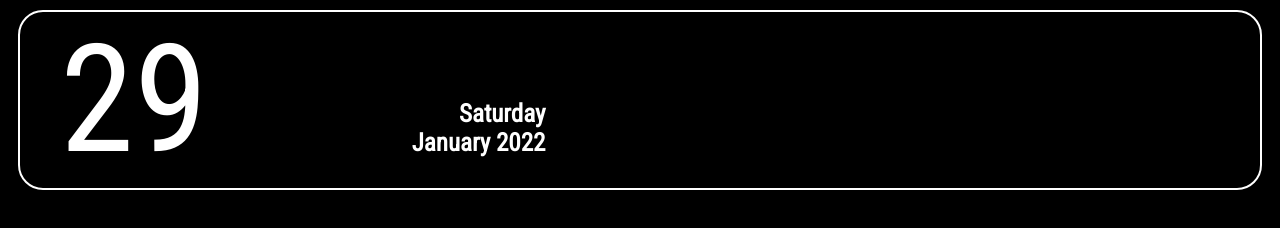
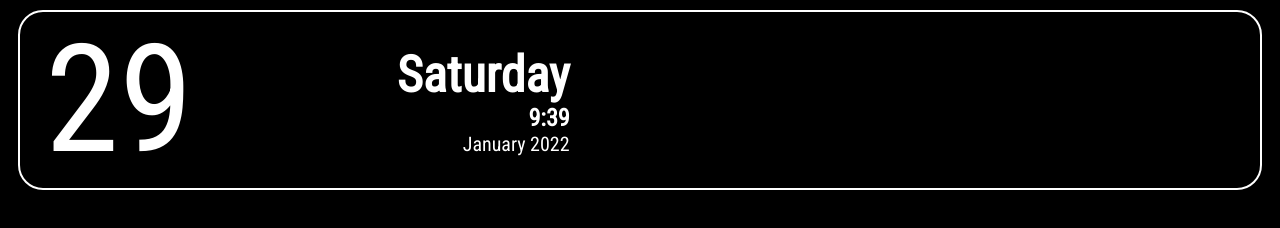
Before and after one commit to aanderson60/tamu-hack-2022, a plain HTML site: page front-end-pi/index.html in a window 1280 px wide. Shown: the top 228 px of the page. Drawn offline with Linux system fonts and the light colour scheme.

Commit message:
More changes

```diff
--- a/front-end-pi/index.html
+++ b/front-end-pi/index.html
@@ -7,21 +7,9 @@
         <div class="current-date">
         <ul>
             <li id="day-num"><h1></h1></li>
-            <li id="day-month-year"><h2 id="day"></h2><h2 id="month-year"></h2></li>
+            <li id="day-month-year"><h2 id="day"></h2><h2 id="time"></h2><h2 id="month-year"></h2></li>
         </ul>
+        <script src="time.js"></script>
         </div>
-        <script>
-            var date = new Date();
-            var year = date.getFullYear();
-            const MONTHS = ["January","February","March","April","May","June","July","August","September","October","November","December"];
-            const DAYS = ["Sunday","Monday","Tuesday","Wednesday","Thursday","Friday","Saturday"];
-            var month = MONTHS[date.getMonth()];
-            var day = DAYS[date.getDay()];
-            var dayNum = date.getDate();
-            document.getElementById("month-year").innerHTML = month + " " + year;
-            document.getElementById("day").innerHTML = day;
-            document.getElementById("day-num").innerHTML = dayNum;
-            console.log(day+dayNum+month+year);
-        </script>
     </body>
     </html>
--- a/front-end-pi/styles.css
+++ b/front-end-pi/styles.css
@@ -20,12 +20,23 @@ body {
     text-align: right;
 }
 
+#day {
+    font-size: 50px;
+}
+
+#month-year {
+    font-weight: normal;
+    font-size: 20px;
+}
+
 .current-date ul {
     list-style: none;
     border: 2px solid white;
     margin: 10px;
     border-radius: 25px;
     padding-bottom: 0px;
+    padding-left: 25px;
+    padding-right: 25px;
 }
 
 .current-date li {
@@ -36,7 +47,6 @@ body {
 }
 
 .current-date h2 {
-    font-size: 25px;
     margin: 0px;
     padding: 0px;
 }
--- /dev/null
+++ b/front-end-pi/time.js
@@ -0,0 +1,22 @@
+var x = setInterval(function() {
+    var date = new Date();
+    var year = date.getFullYear();
+    const MONTHS = ["January","February","March","April","May","June","July","August","September","October","November","December"];
+    const DAYS = ["Sunday","Monday","Tuesday","Wednesday","Thursday","Friday","Saturday"];
+    var month = MONTHS[date.getMonth()];
+    var day = DAYS[date.getDay()];
+    var dayNum = date.getDate();
+    document.getElementById("month-year").innerHTML = month + " " + year;
+    document.getElementById("day").innerHTML = day;
+    document.getElementById("day-num").innerHTML = dayNum;
+    console.log(day+dayNum+month+year);
+
+    var hour = new Date().getHours() % 12;
+    var min = new Date().getMinutes();
+    min = min.toString();
+    min = (min.length != 1) ? min : "0" + min;
+    var time = hour + ":" + min;
+    document.getElementById("time").innerHTML = time;
+
+    return false;
+},1000);
```
